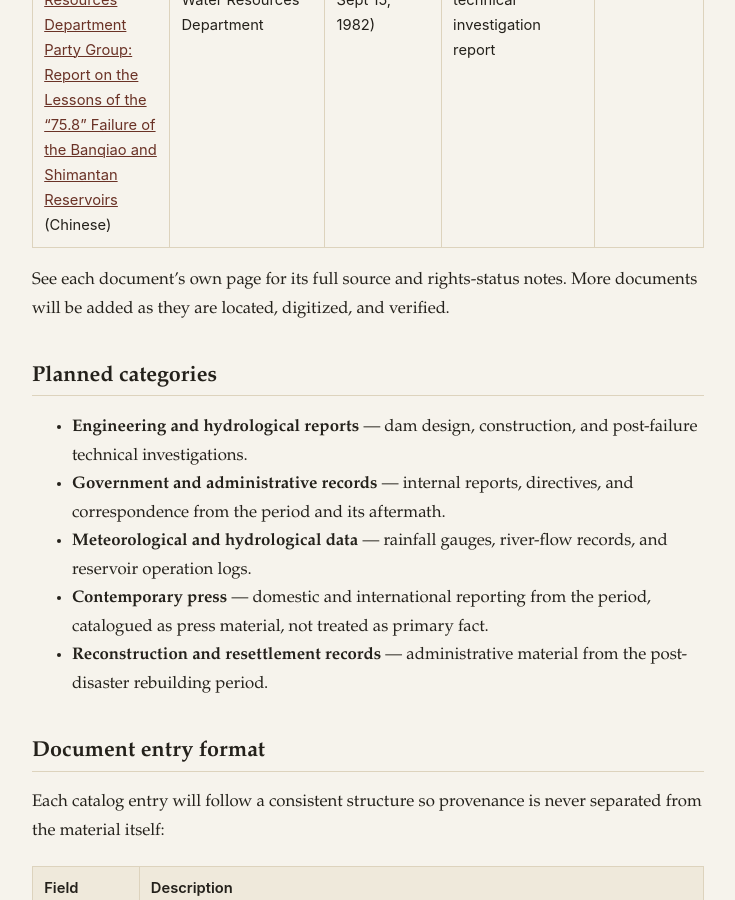
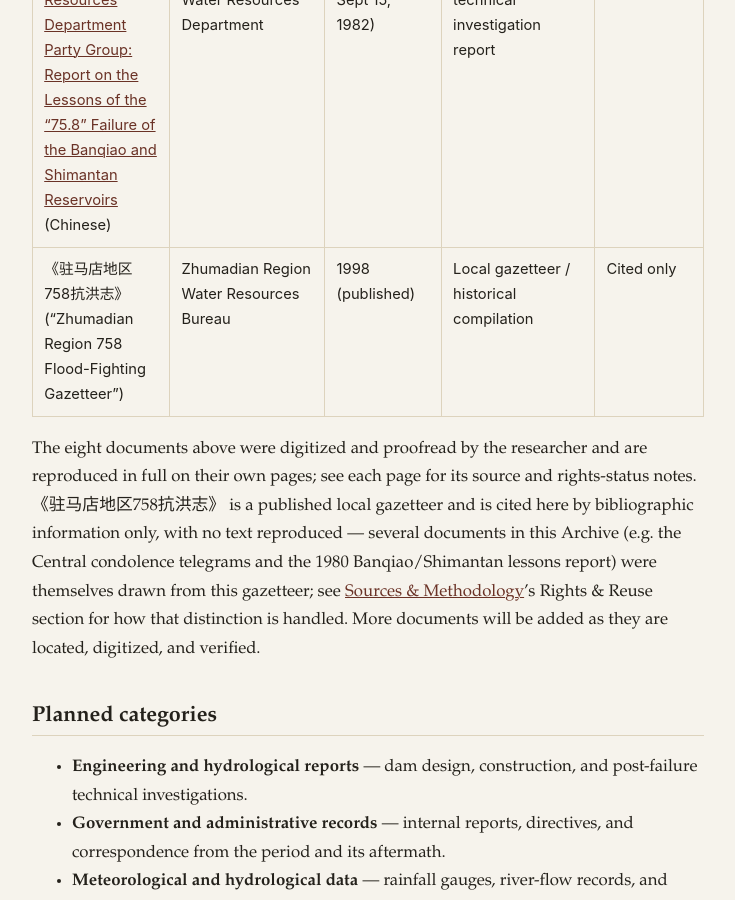
Before and after one commit to Banqiao758/Banqiao758.github.io, a Jekyll site: the page built from en/archive.md, in a window 1280 px wide and 900 px high, scrolled down 2838 px. Shown: the whole window, without its empty margins (272-1007 px from the left). Built offline with Jekyll 4.4.1, drawn with Linux system fonts in a browser that asks for light colours.

Commit message:
Add 驻马店地区758抗洪志 to Official Archive as a citation-only entry
Adds 驻马店地区水利局《驻马店地区758抗洪志》(黄河水利出版社, 1998) with
rights status "cited only" — bibliographic information only, no text
reproduced, per explicit instruction. Notes that several already-published
full-text Archive documents (Central condolence telegrams, the 1980
Banqiao/Shimantan lessons report) were themselves drawn from this
gazetteer, clarifying the distinction between those Tier-1 administrative
documents and this Tier-3 citation of the compiled gazetteer itself.

Co-Authored-By: Claude Sonnet 5 <noreply@anthropic.com>
Claude-Session: https://claude.ai/code/session_011K8hBuGivVWoMZaUZvczs4

```diff
--- a/en/archive.md
+++ b/en/archive.md
@@ -32,8 +32,17 @@ are working glosses for navigation, not official translations.
 | <a href="{{ '/archive/1975-henan-early-august-report/' | relative_url }}">Henan Provincial Water Resources Bureau: Report on the Early-August Flood-Fighting Situation</a> (Chinese) | Henan Provincial Revolutionary Committee Water Resources Bureau | Dec 1975 (National Flood Prevention and Reservoir Safety Conference) | Government self-assessment report | Reproduced in full |
 | <a href="{{ '/archive/1975-mwrep-strengthening-flood-safety-report/' | relative_url }}">Ministry of Water Resources and Electric Power: Report to the State Council on Strengthening Flood Prevention and Reservoir Safety Work</a> (Chinese) | Ministry of Water Resources and Electric Power (to the State Council) | Dec 30, 1975 | Formal government report to the State Council | Reproduced in full |
 | <a href="{{ '/archive/1980-banqiao-shimantan-lessons-report/' | relative_url }}">Henan Provincial Water Resources Department Party Group: Report on the Lessons of the "75.8" Failure of the Banqiao and Shimantan Reservoirs</a> (Chinese) | Party Group, Henan Provincial Water Resources Department | Nov 3, 1980 (transmitted Sept 15, 1982) | Internal party/government technical investigation report | Reproduced in full |
+| 《驻马店地区758抗洪志》 ("Zhumadian Region 758 Flood-Fighting Gazetteer") | Zhumadian Region Water Resources Bureau | 1998 (published) | Local gazetteer / historical compilation | Cited only |
 
-See each document's own page for its full source and rights-status notes.
+The eight documents above were digitized and proofread by the researcher
+and are reproduced in full on their own pages; see each page for its
+source and rights-status notes. 《驻马店地区758抗洪志》 is a published
+local gazetteer and is cited here by bibliographic information only, with
+no text reproduced &mdash; several documents in this Archive (e.g. the
+Central condolence telegrams and the 1980 Banqiao/Shimantan lessons report)
+were themselves drawn from this gazetteer; see
+<a href="{{ '/en/methodology/' | relative_url }}">Sources &amp; Methodology</a>'s
+Rights &amp; Reuse section for how that distinction is handled.
 More documents will be added as they are located, digitized, and verified.
 
 ## Planned categories
```
Also changed, not shown: archive.md (+6 -1 lines).
